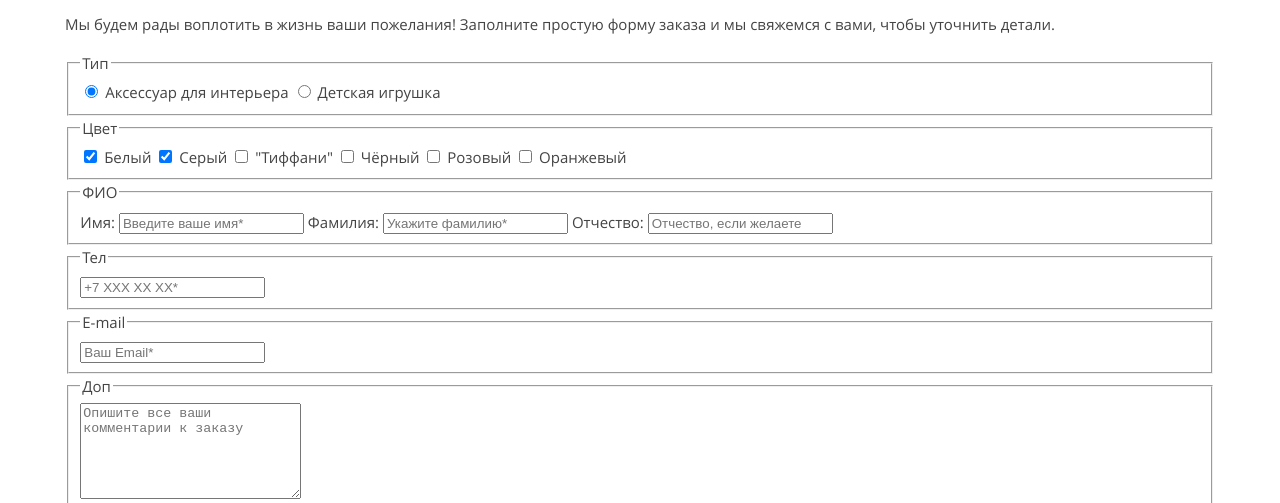
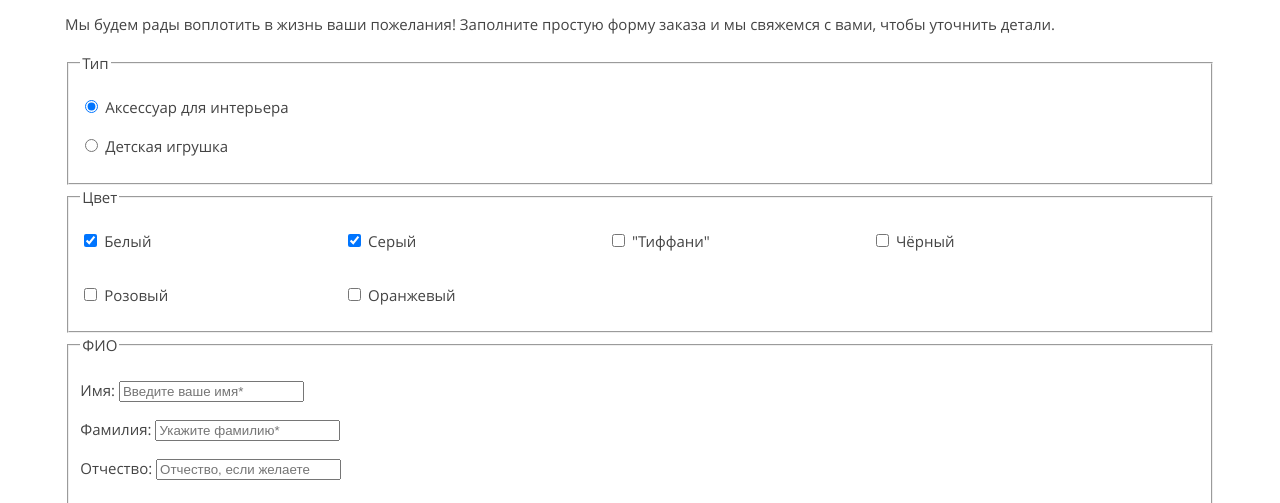
Before and after one commit to KitsenkoDmitry/143363-mishka, a website: page form.html in a window 1280 px wide. Shown: the part 276-779 px from the top of the page. Drawn offline with nearby package versions, Linux system fonts and the light colour scheme; files that its build step writes are made by us from their sources.

Commit message:
Немного изменил разметку form и добавил некоторые стили

```diff
--- a/form.html
+++ b/form.html
@@ -38,7 +38,6 @@
       </nav>
       <h1 class="page-title">Вязание на заказ</h1>
     </header>
-    <!--Не уверен, насколько нужно использовать тег main -->
     <main class="page-main">
       <section class="order">
         <h2 class="title title--hidden">Форма заказа</h2>
@@ -46,34 +45,56 @@
         <form class="order__form" action="https://echo.htmlacademy.ru/" method="get">
           <fieldset class="order-form__fieldset">
             <legend class="order-form__legend">Тип</legend>
+            <p>
               <input id="accessories" type="radio" name="order-category" value="accessories" checked>
               <label for="accessories">Аксессуар для интерьера</label>
+            </p>
+            <p>
               <input id="children-toy" type="radio" name="order-category" value="children-toy">
               <label for="children-toy">Детская игрушка</label>
+            </p>
           </fieldset>
-          <fieldset class="order-form__fieldset">
+          <fieldset class="order-form__fieldset order-form__fieldset--color">
             <legend class="order-form__legend">Цвет</legend>
+            <p>
               <input id="white" name="color" type="checkbox" value="white" checked>
               <label for="white">Белый</label>
+            </p>
+            <p>
               <input id="gray" name="color" type="checkbox" value="gray" checked>
               <label for="gray">Серый</label>
+            </p>
+            <p>
               <input id="tiffany" name="color" type="checkbox" value="tiffany">
               <label for="tiffany">"Тиффани"</label>
+            </p>
+            <p>
               <input id="black" name="color" type="checkbox" value="black">
               <label for="black">Чёрный</label>
+            </p>
+            <p>
               <input id="pink" name="color" type="checkbox" value="pink">
               <label for="pink">Розовый</label>
+            </p>
+            <p>
               <input id="orange" name="color" type="checkbox" value="orange">
               <label for="orange">Оранжевый</label>
+            </p>
           </fieldset>
           <fieldset class="order-form__fieldset">
             <legend class="order-form__legend">ФИО</legend>
+            <p>
               <label for="name">Имя:</label>
               <input id="name" name="name" type="text" placeholder="Введите ваше имя*" required>
+            </p>
+            <p>
               <label for="surname">Фамилия:</label>
               <input id="surname" name="surname" type="text" placeholder="Укажите фамилию*" required>
+            </p>
+            <p>
               <label for="patronymic">Отчество:</label>
               <input id="patronymic" name="patronymic" type="text" placeholder="Отчество, если желаете">
+            </p>
           </fieldset>
           <fieldset class="order-form__fieldset">
             <legend class="order-form__legend">Тел</legend>
--- a/less/blocks/order.less
+++ b/less/blocks/order.less
@@ -0,0 +1,11 @@
+@media @tablet-width {
+  .order-form__fieldset--color {
+    // display: flex;
+    // flex-wrap: wrap;
+
+    p {
+      .dib();
+      width: 260px;
+    }
+  }
+}
```
Lines whose indentation alone changed are shown as unchanged.
